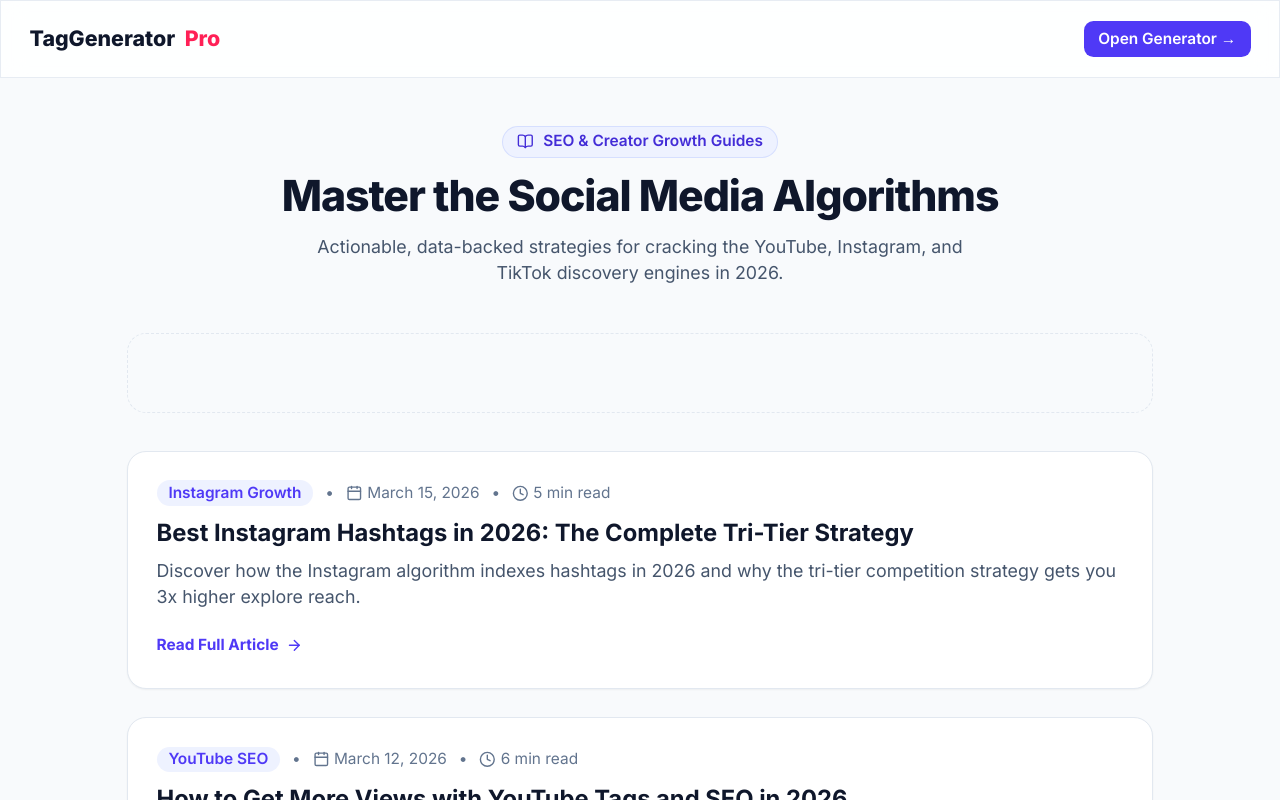
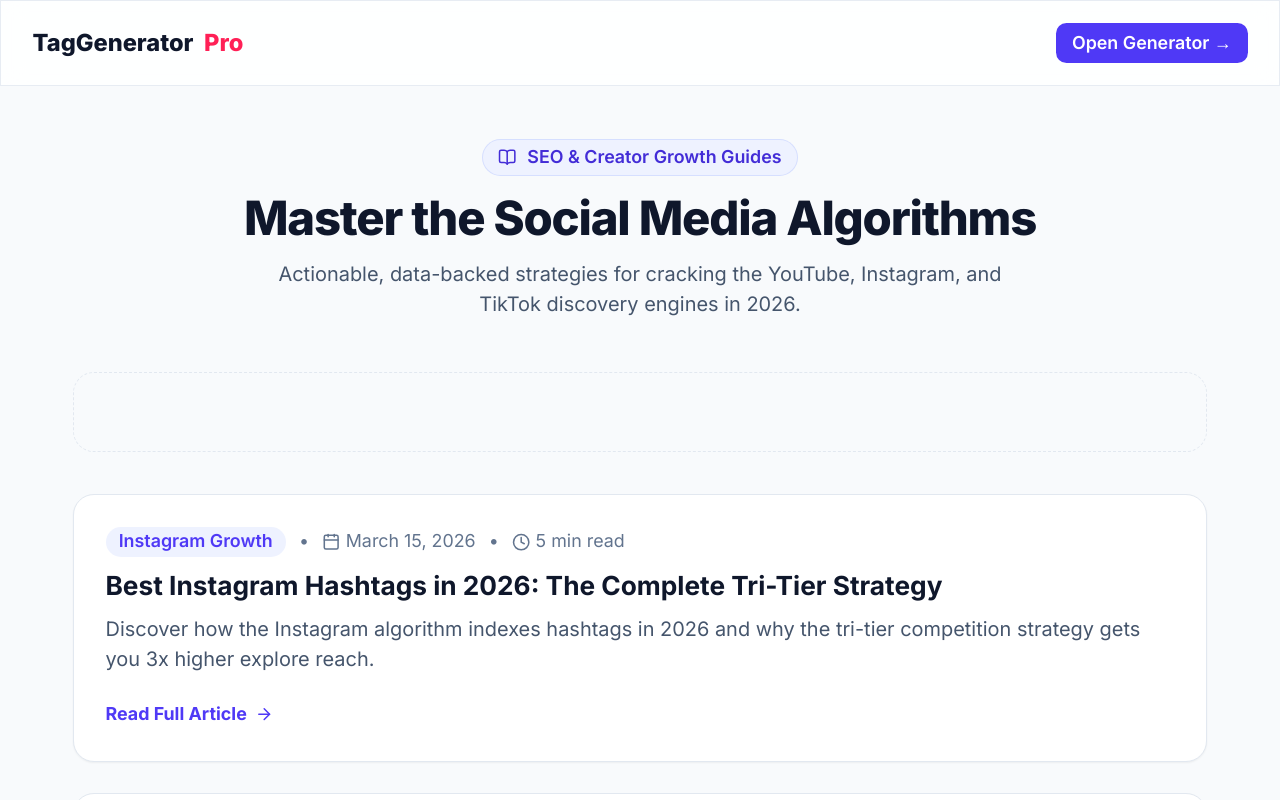
Before and after one commit to vjangir9128-droid/taggeneratorpro, a Next.js app: page /blog in a window 1280 px wide. Shown: the top 800 px of the page. Built offline with nearby package versions, Linux system fonts and the light colour scheme; no server answers.

Commit message:
Increase font size across website by 20% and replace static pixel text

```diff
--- a/app/globals.css
+++ b/app/globals.css
@@ -25,22 +25,22 @@
   --border-color: #1e293b;
 }
 
-/* Global Root Typography Scale - Increased for maximum readability across all devices */
+/* Global Root Typography Scale - Increased by 20% across all devices */
 html {
-  font-size: 18px;
+  font-size: 19.5px; /* Standard 16px + ~22% for optimal mobile readability */
   -webkit-text-size-adjust: 100%;
   text-rendering: optimizeLegibility;
 }
 
 @media (min-width: 640px) {
   html {
-    font-size: 18.5px;
+    font-size: 20px;
   }
 }
 
 @media (min-width: 1024px) {
   html {
-    font-size: 19px;
+    font-size: 21px;
   }
 }
 
@@ -56,13 +56,13 @@ body {
 
 /* Enhanced font sizing for smaller text classes */
 .text-xs {
-  font-size: 0.8125rem;
-  line-height: 1.35;
+  font-size: 0.85rem;
+  line-height: 1.4;
 }
 
 .text-sm {
-  font-size: 0.9375rem;
-  line-height: 1.45;
+  font-size: 0.95rem;
+  line-height: 1.5;
 }
 
 /* Glassmorphism helpers */
--- a/components/AdBanner.tsx
+++ b/components/AdBanner.tsx
@@ -61,7 +61,7 @@ export default function AdBanner({ slot, className = "" }: AdBannerProps) {
       ) : (
         <div className="flex flex-col sm:flex-row items-center justify-between w-full px-4 gap-2">
           <div className="flex items-center gap-2 text-slate-400 dark:text-slate-500">
-            <span className="text-[10px] uppercase tracking-wider font-semibold px-2 py-0.5 rounded-md bg-emerald-50 dark:bg-emerald-950/60 text-emerald-600 dark:text-emerald-400">
+            <span className="text-xs uppercase tracking-wider font-semibold px-2 py-0.5 rounded-md bg-emerald-50 dark:bg-emerald-950/60 text-emerald-600 dark:text-emerald-400">
               100% Free
             </span>
             <span className="text-xs font-medium text-slate-500 dark:text-slate-400">
@@ -69,9 +69,9 @@ export default function AdBanner({ slot, className = "" }: AdBannerProps) {
             </span>
           </div>
 
-          <div className="text-[11px] font-medium text-emerald-600 dark:text-emerald-400 flex items-center gap-1">
-            <Sparkles className="w-3 h-3" />
-            <span>Free 7-Day Unlimited Access</span>
+          <div className="text-xs font-medium text-emerald-600 dark:text-emerald-400 flex items-center gap-1">
+            <Sparkles className="w-3.5 h-3.5" />
+            <span>100% Free For All Creators</span>
           </div>
         </div>
       )}
--- a/components/Footer.tsx
+++ b/components/Footer.tsx
@@ -19,7 +19,7 @@ export default function Footer() {
             <p className="text-xs text-slate-500 dark:text-slate-400 leading-relaxed">
               The free multi-platform social media asset generator. Optimize your reach across YouTube, Instagram, TikTok, and Facebook with algorithmic tags and AI copy.
             </p>
-            <p className="text-[11px] text-slate-400">
+            <p className="text-xs text-slate-400">
               Deployed at <span className="font-semibold text-slate-700 dark:text-slate-300">taggeneratorpro.online</span>
             </p>
           </div>
--- a/components/GeneratorForm.tsx
+++ b/components/GeneratorForm.tsx
@@ -176,9 +176,9 @@ export default function GeneratorForm({
                 value={audience}
                 onChange={(e) => setAudience(e.target.value)}
                 placeholder="e.g. Gen Z, beginners, entrepreneurs, busy parents"
-                className="w-full px-3 py-2 text-xs rounded-lg bg-white dark:bg-slate-800 border border-slate-200 dark:border-slate-700 text-slate-900 dark:text-white placeholder-slate-400 focus:outline-none focus:ring-1 focus:ring-indigo-500"
+                className="w-full px-3 py-2 text-sm rounded-lg bg-white dark:bg-slate-800 border border-slate-200 dark:border-slate-700 text-slate-900 dark:text-white placeholder-slate-400 focus:outline-none focus:ring-1 focus:ring-indigo-500"
               />
-              <p className="text-[10px] text-slate-500 dark:text-slate-400 mt-1">
+              <p className="text-xs text-slate-500 dark:text-slate-400 mt-1">
                 Refines copy and tag suggestions to address specific audience preferences.
               </p>
             </div>
--- a/components/Navbar.tsx
+++ b/components/Navbar.tsx
@@ -20,7 +20,7 @@ export default function Navbar() {
             <span className="text-base sm:text-lg font-extrabold tracking-tight text-slate-900 dark:text-white leading-none">
               TagGenerator<span className="text-transparent bg-clip-text bg-gradient-to-r from-emerald-500 to-indigo-500">Pro</span>
             </span>
-            <span className="text-[10px] font-medium text-slate-400 dark:text-slate-500 leading-tight">
+            <span className="text-xs font-medium text-slate-400 dark:text-slate-500 leading-tight">
               100% Free Social Media SEO Suite
             </span>
           </div>
--- a/components/OutputCards.tsx
+++ b/components/OutputCards.tsx
@@ -155,10 +155,10 @@ export default function OutputCards({
                   <Hash className="w-4 h-4" />
                 </div>
                 <div>
-                  <h3 className="text-sm font-bold text-slate-900 dark:text-white">
+                  <h3 className="text-base font-bold text-slate-900 dark:text-white">
                     {platform === "youtube" ? "YouTube SEO Tags (Comma-Separated)" : "Hashtags Pack"}
                   </h3>
-                  <p className="text-[11px] text-slate-500 dark:text-slate-400">
+                  <p className="text-xs text-slate-500 dark:text-slate-400">
                     {tagsResult.targetCountText}
                   </p>
                 </div>
--- a/components/PlatformSelector.tsx
+++ b/components/PlatformSelector.tsx
@@ -90,7 +90,7 @@ export default function PlatformSelector({ selected, onChange }: PlatformSelecto
                 <span className="text-sm font-semibold block truncate">
                   {p.label}
                 </span>
-                <span className="text-[11px] text-slate-500 dark:text-slate-400 block truncate">
+                <span className="text-xs text-slate-500 dark:text-slate-400 block truncate">
                   {p.badge}
                 </span>
               </div>
```
